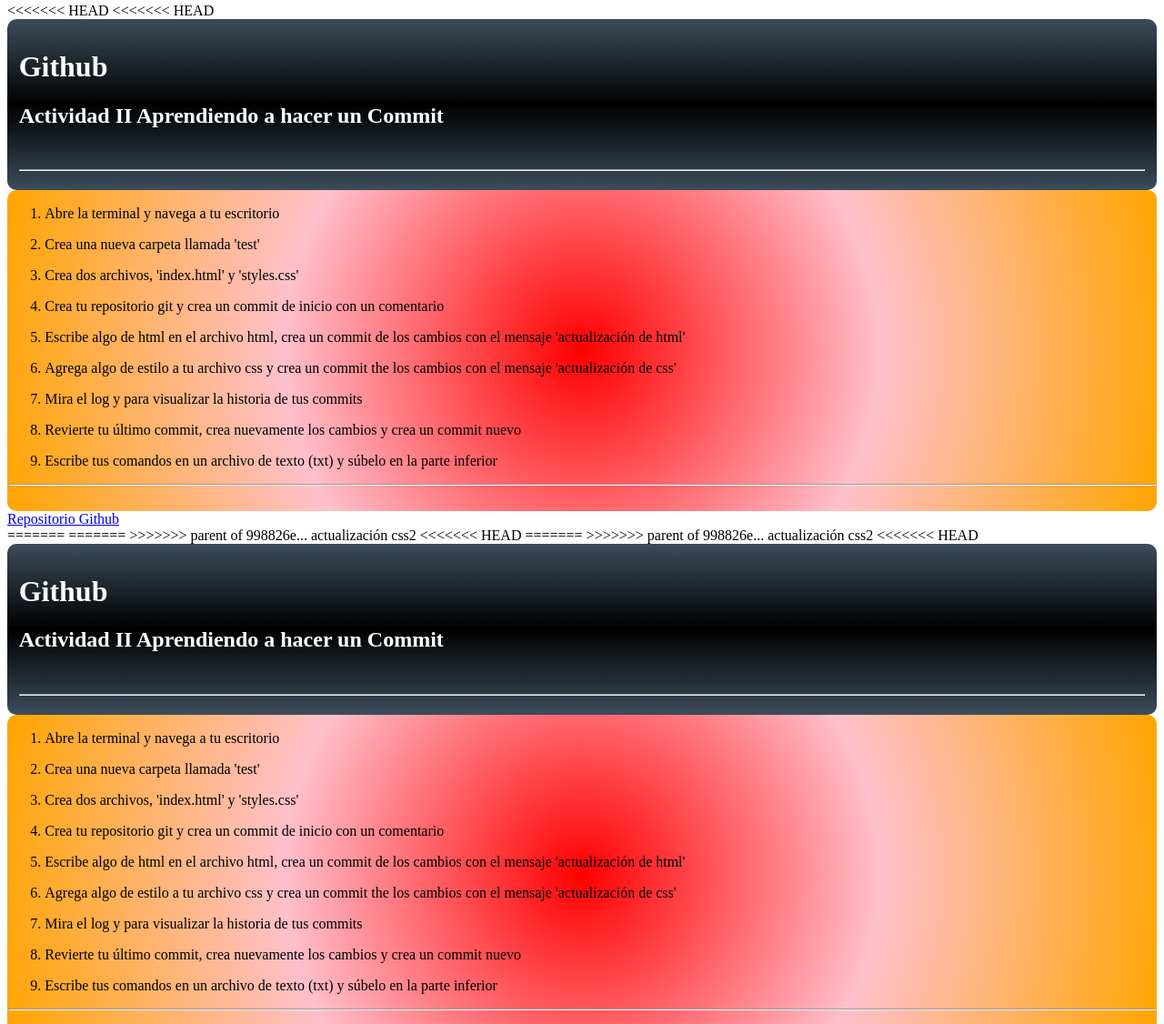
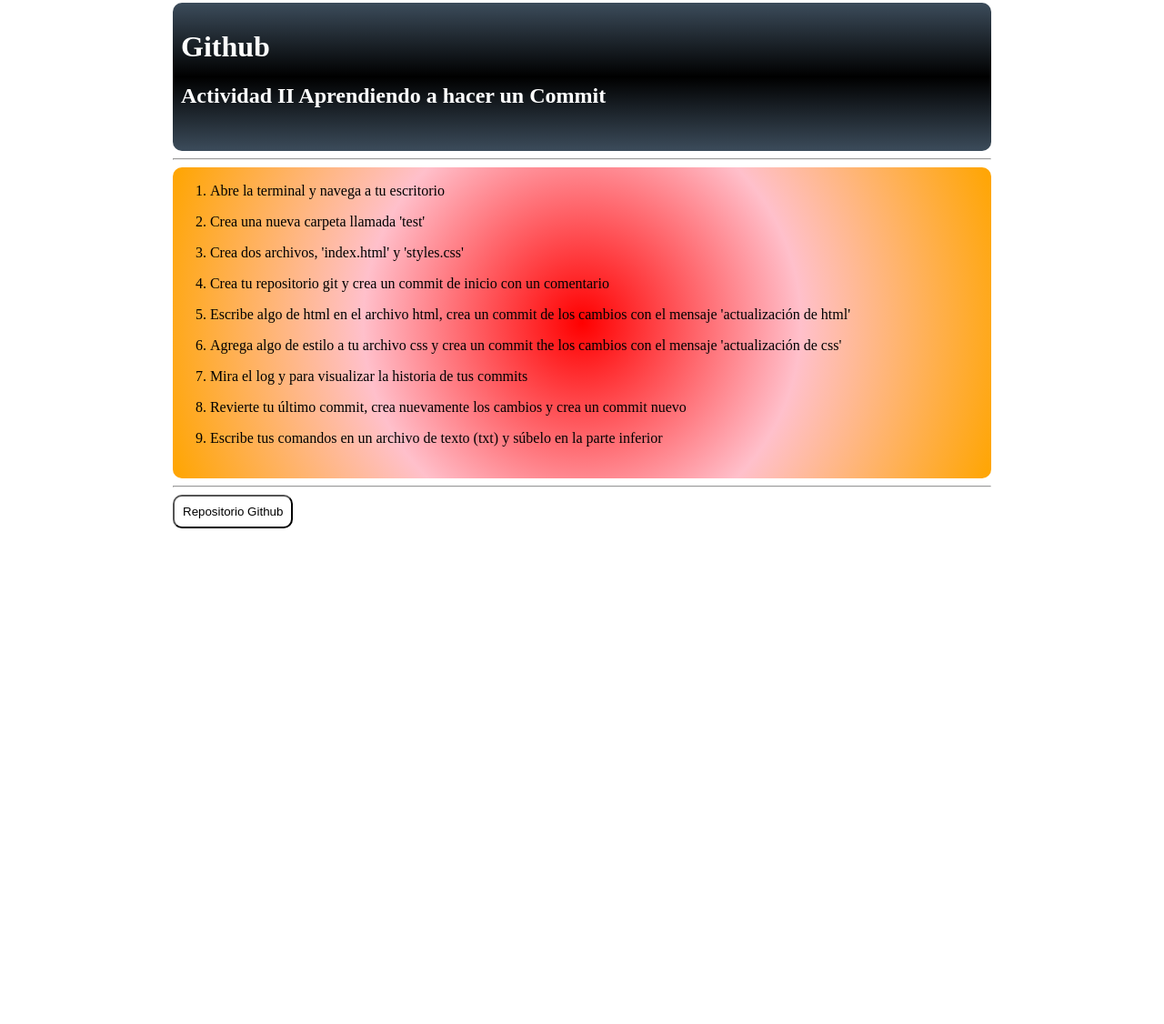
Before and after one commit to HZ-CL/Actividad_II_git, a plain HTML site: page index.html in a window 1280 px wide. Shown: the part 5-1131 px from the top of the page at 91% size. After the commit the page ends 800 px from the top, so only its background shows below. Drawn offline with Linux system fonts and the light colour scheme.

Commit message:
ultima actualización

```diff
--- a/index.html
+++ b/index.html
@@ -1,132 +1,20 @@
-<<<<<<< HEAD
-<<<<<<< HEAD
 <!DOCTYPE html>
 <html lang="en">
 
 <head>
     <meta charset="UTF-8">
     <meta name="viewport" content="width=device-width, initial-scale=1.0">
+    <link rel="stylesheet" type="text/css" href="style.css">
     <title>Github Actividad II</title>
 </head>
 
 <body>
-    <div id="header">
-        <h1>Github</h1>
-        <h2>Actividad II Aprendiendo a hacer un Commit </h2>
-        <br>
-        <hr>
-    </div>
-    <div id="mid_pag">
-        <ol>
-            <li>
-                <p>Abre la terminal y navega a tu escritorio</p>
-            </li>
-            <li>
-                <p>Crea una nueva carpeta llamada 'test'</p>
-            </li>
-            <li>
-                <p>Crea dos archivos, 'index.html' y 'styles.css'</p>
-            </li>
-            <li>
-                <p>Crea tu repositorio git y crea un commit de inicio con un comentario</p>
-            </li>
-            <li>
-                <p>Escribe algo de html en el archivo html, crea un commit de los cambios con el mensaje 'actualización de html'</p>
-            </li>
-            <li>
-                <p>Agrega algo de estilo a tu archivo css y crea un commit the los cambios con el mensaje 'actualización de css'</p>
-            </li>
-            <li>
-                <p>Mira el log y para visualizar la historia de tus commits</p>
-            </li>
-            <li>
-                <p>Revierte tu último commit, crea nuevamente los cambios y crea un commit nuevo</p>
-            </li>
-            <li>
-                <p>Escribe tus comandos en un archivo de texto (txt) y súbelo en la parte inferior</p>
-            </li>
-        </ol>
-        <hr>
-        <br>
-    </div>
-
-    <div id="footer">
-        <a href="https://github.com/HZ-CL/Actividad_II_git">Repositorio Github</a>
-
-    </div>
-
-
-
-
-</body>
-
-=======
-=======
->>>>>>> parent of 998826e... actualización css2
-<!DOCTYPE html>
-<html lang="en">
-
-<head>
-    <meta charset="UTF-8">
-    <meta name="viewport" content="width=device-width, initial-scale=1.0">
-<<<<<<< HEAD
-=======
-    <link rel="stylesheet" type="text/css" href="style.css">
->>>>>>> parent of 998826e... actualización css2
-    <title>Github Actividad II</title>
-</head>
-
-<body>
-<<<<<<< HEAD
-    <div id="header">
-        <h1>Github</h1>
-        <h2>Actividad II Aprendiendo a hacer un Commit </h2>
-        <br>
-        <hr>
-    </div>
-    <div id="mid_pag">
-        <ol>
-            <li>
-                <p>Abre la terminal y navega a tu escritorio</p>
-            </li>
-            <li>
-                <p>Crea una nueva carpeta llamada 'test'</p>
-            </li>
-            <li>
-                <p>Crea dos archivos, 'index.html' y 'styles.css'</p>
-            </li>
-            <li>
-                <p>Crea tu repositorio git y crea un commit de inicio con un comentario</p>
-            </li>
-            <li>
-                <p>Escribe algo de html en el archivo html, crea un commit de los cambios con el mensaje 'actualización de html'</p>
-            </li>
-            <li>
-                <p>Agrega algo de estilo a tu archivo css y crea un commit the los cambios con el mensaje 'actualización de css'</p>
-            </li>
-            <li>
-                <p>Mira el log y para visualizar la historia de tus commits</p>
-            </li>
-            <li>
-                <p>Revierte tu último commit, crea nuevamente los cambios y crea un commit nuevo</p>
-            </li>
-            <li>
-                <p>Escribe tus comandos en un archivo de texto (txt) y súbelo en la parte inferior</p>
-            </li>
-        </ol>
-        <hr>
-        <br>
-    </div>
-
-    <div id="footer">
-        <a href="https://github.com/HZ-CL/Actividad_II_git">Repositorio Github</a>
-
-=======
     <div id="page_background">
         <div id="header">
             <h1>Github</h1>
             <h2>Actividad II Aprendiendo a hacer un Commit </h2>
             <br>
+
         </div>
         <hr>
         <div id="mid_pag">
@@ -159,6 +47,7 @@
                     <p>Escribe tus comandos en un archivo de texto (txt) y súbelo en la parte inferior</p>
                 </li>
             </ol>
+
             <br>
         </div>
         <hr>
@@ -166,16 +55,10 @@
             <button><a href="https://github.com/HZ-CL/Actividad_II_git">Repositorio Github</a></button>
 
         </div>
->>>>>>> parent of 998826e... actualización css2
     </div>
-
 
 
 
 </body>
 
-<<<<<<< HEAD
->>>>>>> parent of 70613f3... actualización css
-=======
->>>>>>> parent of 998826e... actualización css2
 </html>
```
